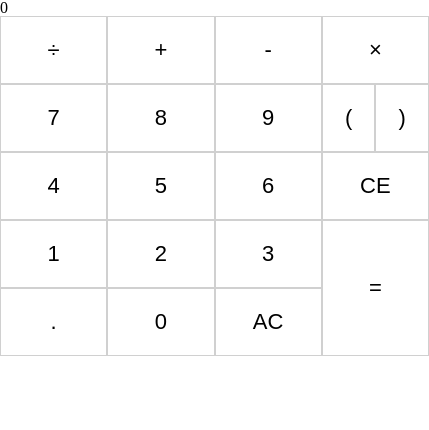
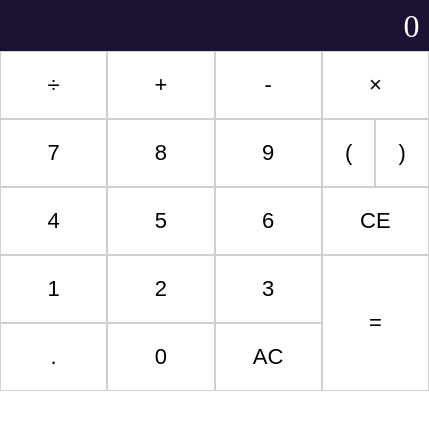
Before and after one commit to Tom-Goring/Electron-Calculator, an Electron app: page index.html in a window 429 px wide. Drawn offline with Linux system fonts and the light colour scheme.

Commit message:
Add cosmetic changes

```diff
--- a/calculator.css
+++ b/calculator.css
@@ -1,8 +1,3 @@
-/* http://meyerweb.com/eric/tools/css/reset/
-   v2.0 | 20110126
-   License: none (public domain)
-*/
-
 html, body, div, span, applet, object, iframe,
 h1, h2, h3, h4, h5, h6, p, blockquote, pre,
 a, abbr, acronym, address, big, cite, code,
@@ -47,11 +42,23 @@ table {
 	border-spacing: 0;
 }
 
+/*********************************************************/
+
+.display {
+	background-color: #1c1234;
+	height: 33%;
+	display: flex;
+	align-items: center;
+	justify-content: flex-end;
+	color: white;
+	padding: 0.3em;
+	font-size: 2em;
+}
+
 .keys {
 	display: grid;
 	grid-template-columns: 1fr 1fr 1fr 1fr;
 	grid-template-rows: 1fr 1fr 1fr 1fr 1fr;
-	/*grid-gap: 0.3em;*/
 }
 
 .zero {
--- a/main.js
+++ b/main.js
@@ -9,9 +9,8 @@ app.commandLine.appendSwitch(
 );
 
 function createWindow() {
-   win = new BrowserWindow({width: 429, height: 395})
+   win = new BrowserWindow({width: 429, height: 500})
    win.setMenuBarVisibility(false);
-
    win.setResizable(false);
    win.loadURL(url.format ({
       pathname: path.join(__dirname, 'index.html'),
```
Also changed, not shown: index.html (+2 -2 lines).
